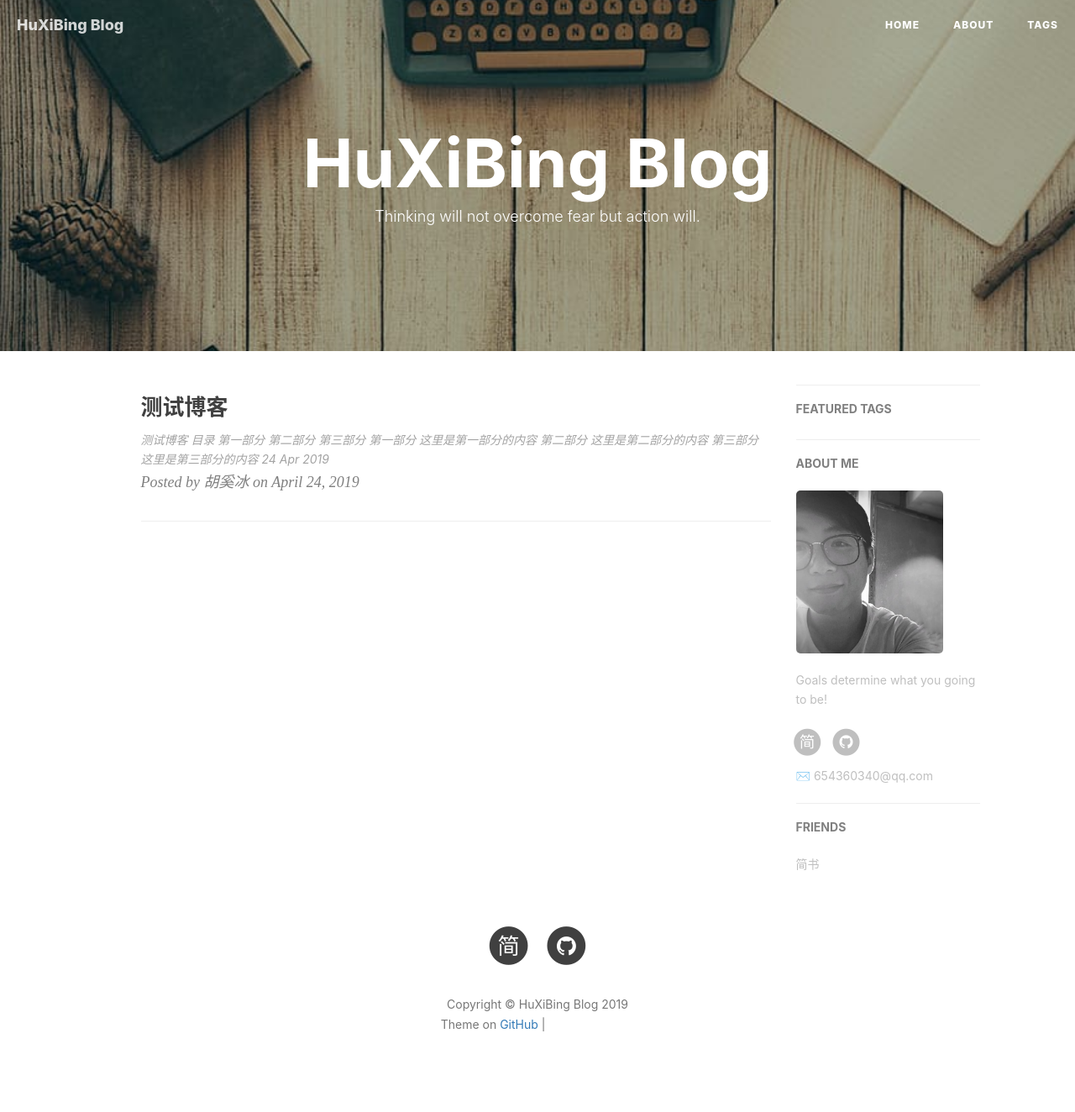
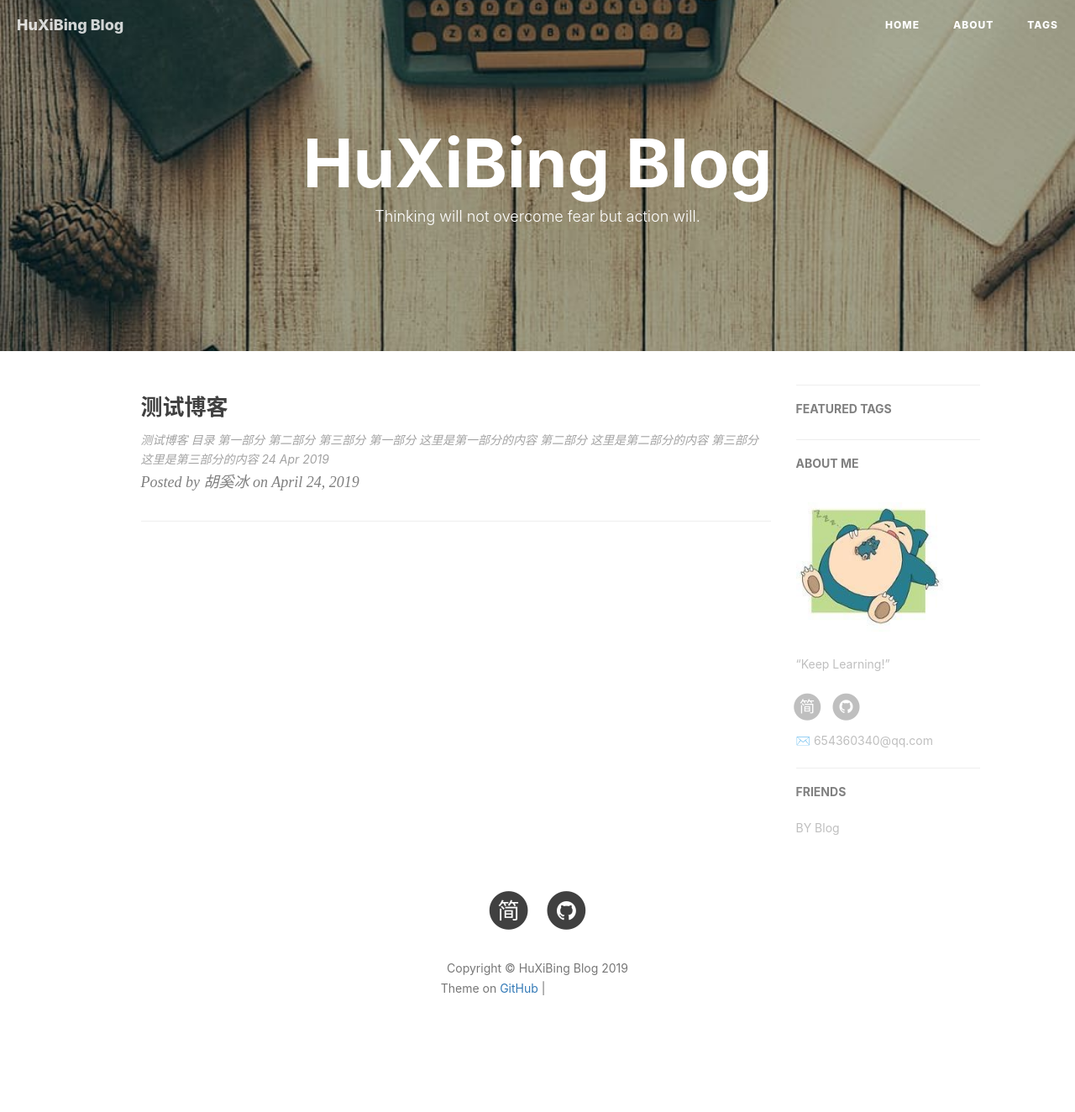
Before and after one commit to huburt-Hu/huburt-Hu.github.io, a Jekyll site: the page built from index.html, in a window 1280 px wide. Shown: the whole page at 84% size. Built offline with Jekyll 4.4.1, drawn with Linux system fonts in a browser that asks for light colours; nearby versions of some CDN libraries; the list of posts is cut into pages by our own code; comment, search, counter and statistics services are not loaded; after the commit the page ends 1281 px from its top, so only the background shows below that; grey boxes are pictures that could not be loaded.

Commit message:
change avatar

```diff
--- a/_config.yml
+++ b/_config.yml
@@ -11,8 +11,8 @@ github_repo: "https://github.com/huburt-Hu/huburt-Hu.github.io" # you code repos
 
 # Sidebar settings
 sidebar: true                           # whether or not using Sidebar.
-sidebar-about-description: "Goals determine what you going to be!"
-sidebar-avatar: /img/about-BY-gentle.jpg      # use absolute URL, seeing it's used in both `/` and `/about/`
+sidebar-about-description: “Keep Learning!”
+sidebar-avatar: /img/about_me_logo.jpg      # use absolute URL, seeing it's used in both `/` and `/about/`
 
 
 
@@ -27,7 +27,7 @@ jianshu_username:   002f99a0df6b
 # Build settings
 # from 2016, 'pygments' is unsupported on GitHub Pages. Use 'rouge' for highlighting instead.
 permalink: pretty
-paginate: 10
+paginate: 20
 exclude: ["less","node_modules","Gruntfile.js","package.json","README.md"]
 anchorjs: true                          # if you want to customize anchor. check out line:181 of `post.html`
 
@@ -82,7 +82,7 @@ gitalk:
 
 # Featured Tags
 featured-tags: true                     # 是否使用首页标签
-featured-condition-size: 1              # 相同标签数量大于这个数，才会出现在首页
+featured-condition-size: 2              # 相同标签数量大于这个数，才会出现在首页
 
 
 
@@ -95,7 +95,7 @@ service-worker: true
 # Friends
 friends: [
     {
-        title: "简书",
-        href: "https://www.jianshu.com/u/002f99a0df6b"
+        title: "BY Blog",
+        href: "https://qiubaiying.github.io/"
     }
 ]
```
Also changed, not shown: img/about-BY-gentle.jpg (deleted), img/about_me_logo.jpg (added), img/avatar-by.jpg (deleted).
